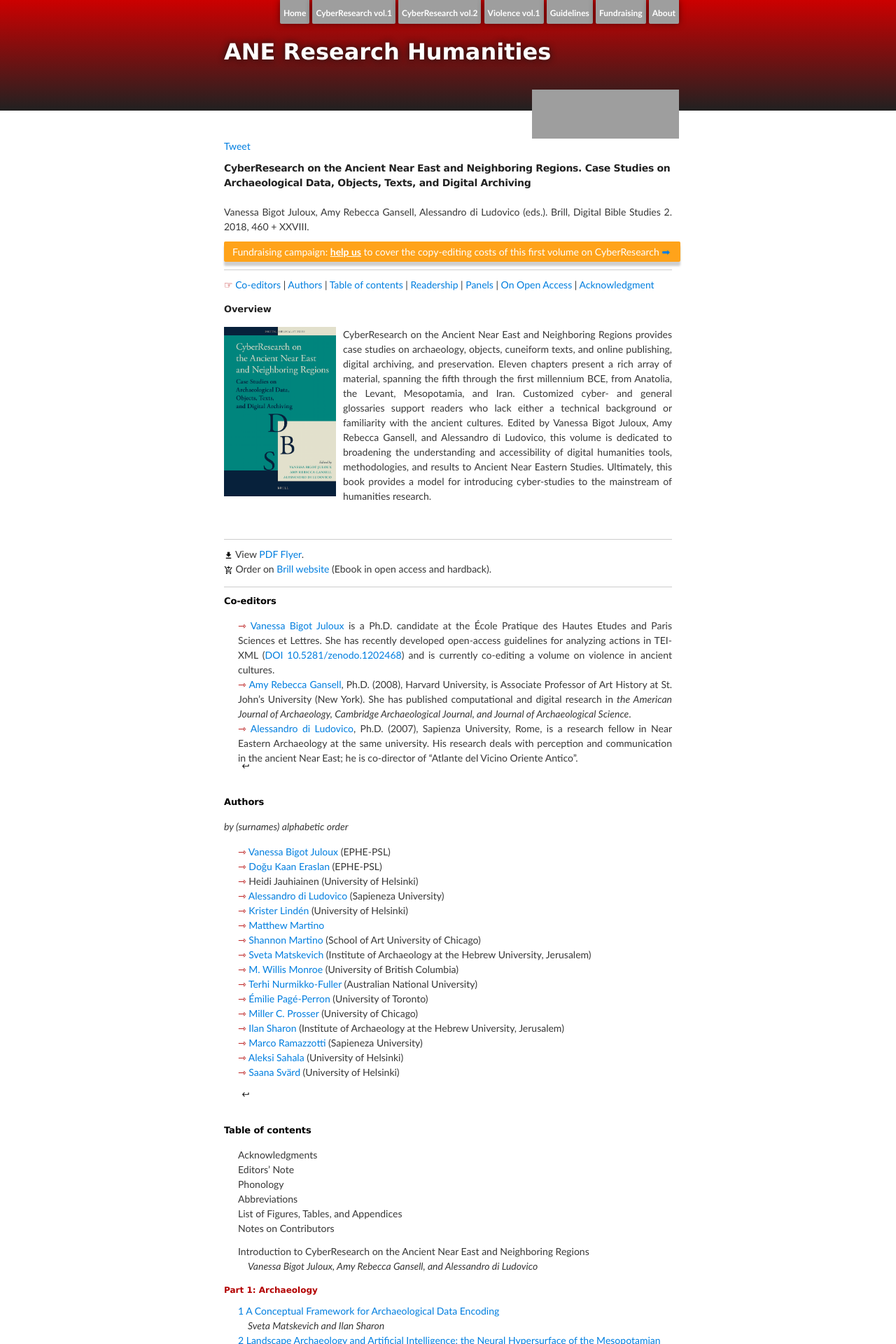
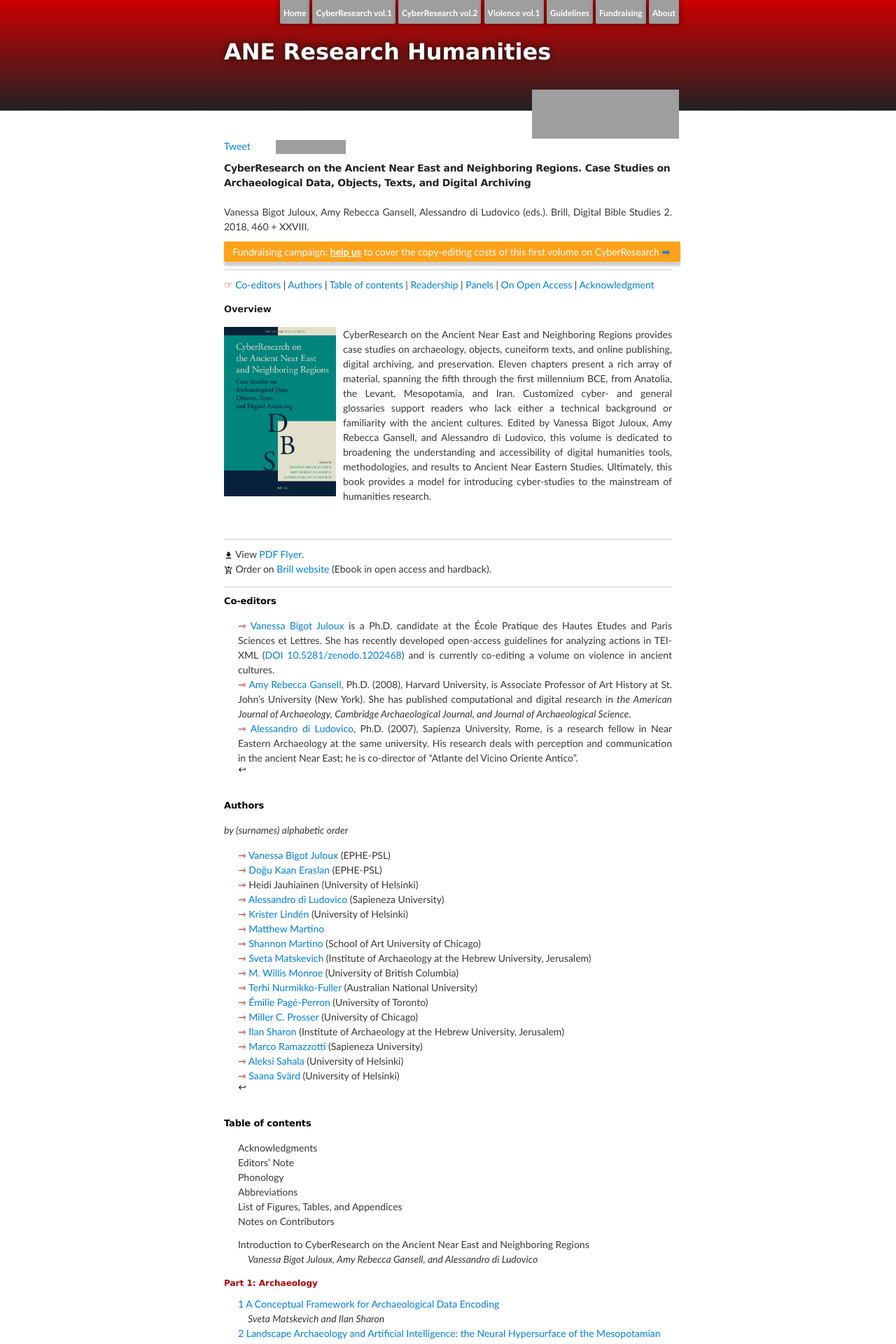
Before and after one commit to vbigot-juloux/ane-research-humanities, a Jekyll site: the page built from docs/CyberResearch-vol1.md, in a window 1280 px wide. Shown: the top 1920 px of the page at 70% size. Built offline with Jekyll 4.4.1, drawn with Linux system fonts in a browser that asks for light colours; comment, search, counter and statistics services are not loaded; the repository's description, which GitHub fills in, is left out; grey boxes are pictures that could not be loaded.

Commit message:
Update CyberResearch-vol1.md

```diff
--- a/docs/CyberResearch-vol1.md
+++ b/docs/CyberResearch-vol1.md
@@ -41,7 +41,7 @@ Eleven chapters present a rich array of material, spanning the fifth through the
 <li style="text-align: justify; text-justify: inter-word;"><span style="color:#b30000; font-size: 14px">&#8702;</span> <a href="http://vanessajuloux.xyz" target="_blank">Vanessa Bigot Juloux</a> is a Ph.D. candidate at the École Pratique des Hautes Etudes and Paris Sciences et Lettres. She has recently developed open-access guidelines for analyzing actions in TEI-XML (<a href="https://zenodo.org/record/1202468" target="_blank">DOI 10.5281/zenodo.1202468</a>) and is currently co-editing a volume on violence in ancient cultures.</li>
 <li style="text-align: justify; text-justify: inter-word;"><span style="color:#b30000; font-size: 14px">&#8702;</span> <a href="https://stjohns.academia.edu/AmyRebeccaGansell" target="_blank">Amy Rebecca Gansell</a>, Ph.D. (2008), Harvard University, is Associate Professor of Art History at St. John’s University (New York). She has published computational and digital research in <em>the American Journal of Archaeology, Cambridge Archaeological Journal, and Journal of Archaeological Science</em>.</li>
 <li style="text-align: justify; text-justify: inter-word;"><span style="color:#b30000; font-size: 14px">&#8702;</span> <a href="https://uniroma1.academia.edu/AlessandroDiLudovico" target="_blank">Alessandro di Ludovico</a>, Ph.D. (2007), Sapienza University, Rome, is a research fellow in Near Eastern Archaeology at the same university. His research deals with perception and communication in the ancient Near East; he is co-director of “Atlante del Vicino Oriente Antico”.</li>
-<li><a href="eds2" style="text-decoration: none"><img src="../assets/baseline_keyboard_return_black_18dp.png" style="border:0; -webkit-box-shadow: 0 0 0; width: 2%; margin-top: -10px"/></a></li>
+<li><a href="eds2" style="text-decoration: none"><img src="../assets/baseline_keyboard_return_black_18dp.png" style="border:0; -webkit-box-shadow: 0 0 0; width: 2%; margin-top: -5px; margin-left: -5px"/></a></li>
 </ul>
 
 <h3><a name="authors" style="color: black">Authors</a></h3>
@@ -63,7 +63,7 @@ _by (surnames) alphabetic order_<br />
   <li><span style="color:#b30000; font-size: 14px">&#8702;</span> <a href="https://uniroma1.academia.edu/MarcoRamazzotti" target="_blank">Marco Ramazzotti</a> (Sapieneza University)</li>
   <li><span style="color:#b30000; font-size: 14px">&#8702;</span> <a href="https://helsinki.academia.edu/AleksiSahala" target="_blank">Aleksi Sahala</a> (University of Helsinki)</li>
   <li><span style="color:#b30000; font-size: 14px">&#8702;</span> <a href="https://helsinki.academia.edu/SaanaSvärd" target="_blank">Saana Svärd</a> (University of Helsinki)</li>
-<li><a href="authors2" style="text-decoration: none"><img src="../assets/baseline_keyboard_return_black_18dp.png" style="border:0; -webkit-box-shadow: 0 0 0; width: 2%"/></a></li>
+<li><a href="authors2" style="text-decoration: none"><img src="../assets/baseline_keyboard_return_black_18dp.png" style="border:0; -webkit-box-shadow: 0 0 0; width: 2%; margin-top: -5px; margin-left: -5px"/></a></li>
 
  </ul>
 
@@ -126,7 +126,7 @@ _by (surnames) alphabetic order_<br />
 <li>Index of Digital Terms </li>
 <li>Index of History and Geography </li>
 <li>Index of Literature</li>
-<li><a href="#table-content2" style="text-decoration: none"><img src="../assets/baseline_keyboard_return_black_18dp.png" style="border:0; -webkit-box-shadow: 0 0 0; width: 2%"/></a></li>
+<li><a href="#table-content2" style="text-decoration: none"><img src="../assets/baseline_keyboard_return_black_18dp.png" style="border:0; -webkit-box-shadow: 0 0 0; width: 2%; margin-top: -5px; margin-left: -5px"/></a></li>
 </ul>
 
 
@@ -137,7 +137,7 @@ _by (surnames) alphabetic order_<br />
 <ul style="text-align: justify">
 	<li>At <a href="http://ancient-worlds-symposium.eu/docs/program#panel" target="_blank">ASOR/EPHE-PSL European Symposium</a> in Paris, Sept. 6, 2018, 3:OO-4:30 PM (GMT+1). Presiding: Claire Clivaz (Swiss Institute of Bioinformatics). Panelists: Peter Stokes (EPHE-PSL) and Massimo Maiocchi (Università Ca’ Foscari Venezia). Respondent Vanessa Bigot Juloux (EPHE-PSL).</li>
 <li>At SBL in Denver, <a href="https://www.sbl-site.org/meetings/Congresses_ProgramBook.aspx?MeetingId=33" target="_blank"><em>Panel on CyberResearch on the Ancient Near East and Neighboring Regions (DBS 2)</em></a>,  Nov. 18, 2018, 9:00 to 10:30 AM. Presiding: Paul Dilley (University of Iowa). Panelists: Tiffany Earley (University of Central Florida), Helen Dixon (Wofford College), Randall Younker (Andrews University), David Hamidovic (Université de Lausanne). Respondents: Vanessa Bigot Juloux (EPHE-PSL), Amy Rebecca Gansell (Saint John's University).</li>
-<li style="list-style-type: none;"><a href="#panels2" style="text-decoration: none"><img src="../assets/baseline_keyboard_return_black_18dp.png" style="border:0; -webkit-box-shadow: 0 0 0; width: 2%"/></a></li>
+<li style="list-style-type: none;"><a href="#panels2" style="text-decoration: none"><img src="../assets/baseline_keyboard_return_black_18dp.png" style="border:0; -webkit-box-shadow: 0 0 0; width: 2%; margin-top: -5px; margin-left: -5px"/></a></li>
 	</ul>
 
 <h3><a name="acknowledgment" style="color: black">Acknowledgment</a></h3>
```
